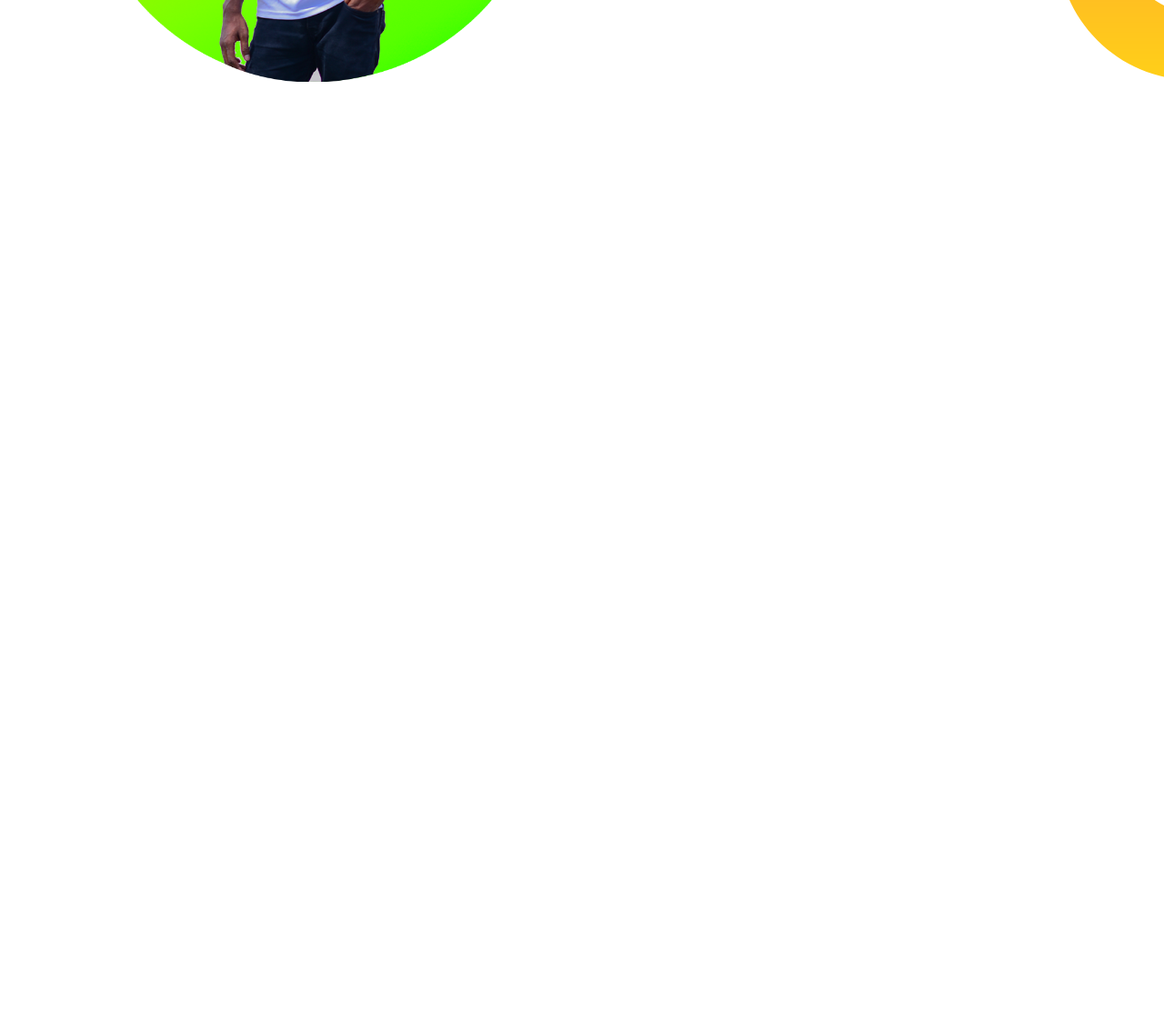
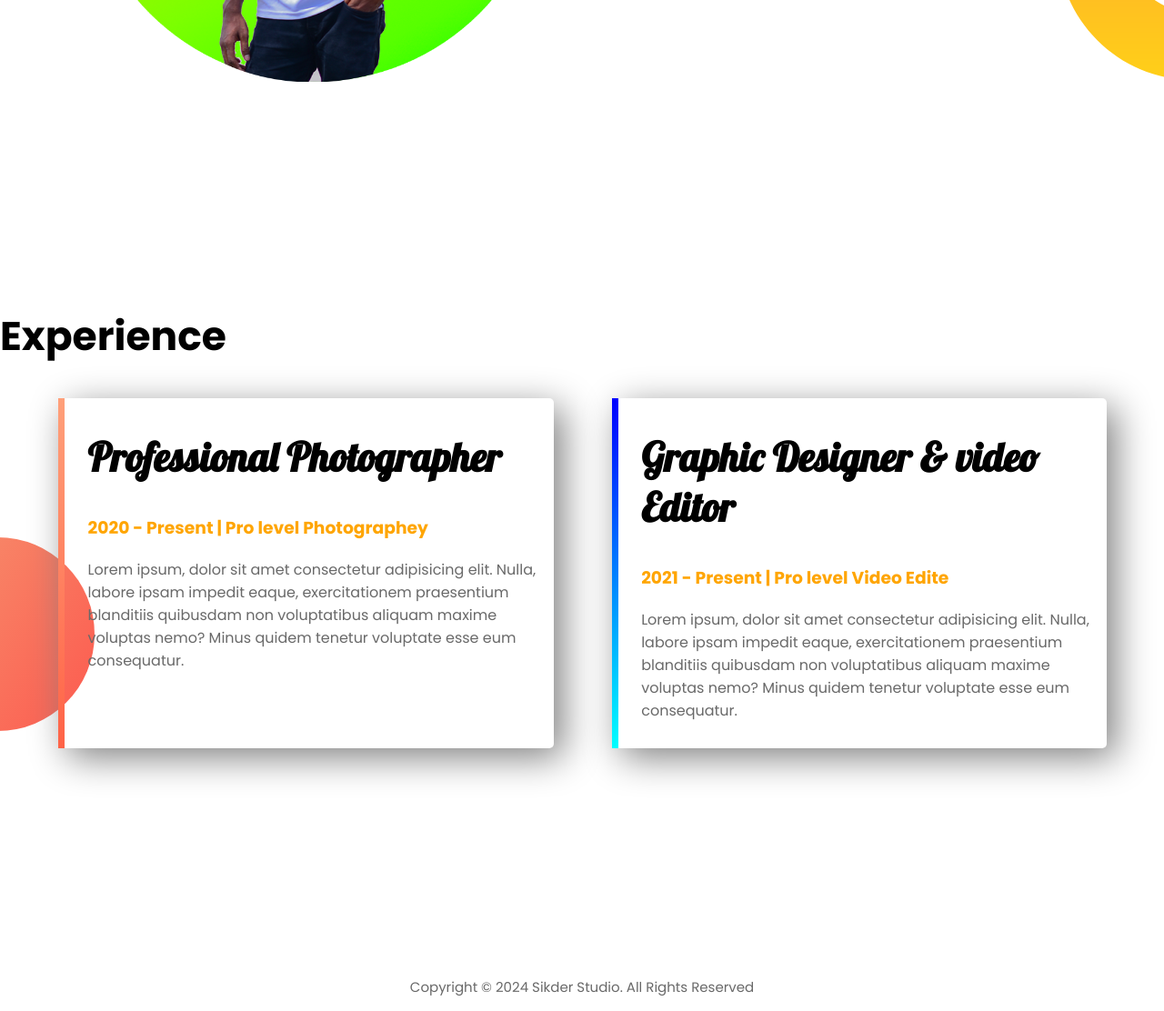
Before and after one commit to anower2001/web-portfolio, a plain HTML site: page index.html in a window 1280 px wide. Shown: the part 1144-2256 px from the top of the page at 91% size. Before the commit the page ends 1444 px from the top, so only its background shows below. Drawn offline with Linux system fonts and the light colour scheme.

Commit message:
final add

```diff
--- a/index.html
+++ b/index.html
@@ -13,7 +13,7 @@
     <section class="top-area">
         <div class="half-width">
             <h1>Welcame To</h1>
-            <h1><span class="name-highlight">Sikder</span> Studio</h1>
+            <h1><span class="orange-highlight">Sikder</span> Studio</h1>
             <h3>Keep the memory close</h3>
             <p>Lorem ipsum dolor sit amet, consectetur adipisicing elit. Voluptatum molestias perferendis, recusandae nulla error et dolores tempore fugit. Ratione aperiam ut commodi odit doloremque ullam quod minima ea incidunt illum?</p>
             <a target="_blank" class="button" href="https://www.facebook.com/ChitroShonghi">Visite Now</a>
@@ -33,5 +33,21 @@
             <a target="_blank" class="button" href="https://www.facebook.com/anwar.sikder2/">Message Now</a>
         </div>
     </section>
+    <section class="experience-area">
+        <h2 class="h2-font">Experience</h2>
+        <div id="p-p" class="half-width single-exp">
+            <h2>Professional Photographer</h2>
+            <h3 class="orange-highlight">2020 - Present | Pro level Photographey</h3>
+            <p>Lorem ipsum, dolor sit amet consectetur adipisicing elit. Nulla, labore ipsam impedit eaque, exercitationem praesentium blanditiis quibusdam non voluptatibus aliquam maxime voluptas nemo? Minus quidem tenetur voluptate esse eum consequatur.</p>
+        </div>
+        <div id="gd-ve" class="half-width single-exp">
+            <h2>Graphic Designer & video Editor</h2>
+            <h3 class="orange-highlight">2021 - Present | Pro level Video Edite</h3>
+            <p>Lorem ipsum, dolor sit amet consectetur adipisicing elit. Nulla, labore ipsam impedit eaque, exercitationem praesentium blanditiis quibusdam non voluptatibus aliquam maxime voluptas nemo? Minus quidem tenetur voluptate esse eum consequatur.</p>
+        </div>
+    </section>
+    <footer>
+        <p>Copyright © 2024 Sikder Studio. All Rights Reserved</p>
+    </footer>
 </body>
 </html>
--- a/style.css
+++ b/style.css
@@ -14,7 +14,7 @@ h2{
 p{
   color: dimgray;
 }
-.name-highlight{
+.orange-highlight{
   color: orange;
 }
 .half-width{
@@ -46,3 +46,31 @@ section{
   background-image: url("images/dream-bg.png");
   background-position: right;
   background-repeat: no-repeat;
+}
+.h2-font{
+  font-family: "Poppins", sans-serif;
+}
+.single-exp{
+  box-shadow: 10px 10px 40px gray;
+  border-radius: 5px;
+  height: 77%;
+}
+.experience-area{
+  background-image: url("images/exp-bg.png");
+  background-repeat: no-repeat;
+  background-position: left;
+}
+#p-p{
+  border-left: 7px solid;
+  border-image: linear-gradient(180deg, lightsalmon, tomato);
+  border-image-slice: 1;
+}
+#gd-ve{
+  border-left: 7px solid;
+  border-image: linear-gradient(180deg, blue, cyan);
+  border-image-slice: 1;
+}
+footer p{
+  text-align: center;
+  font-size: 15px;
+}
```
